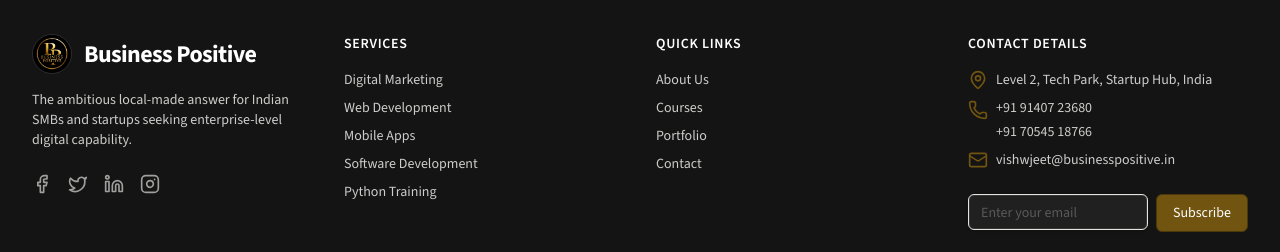
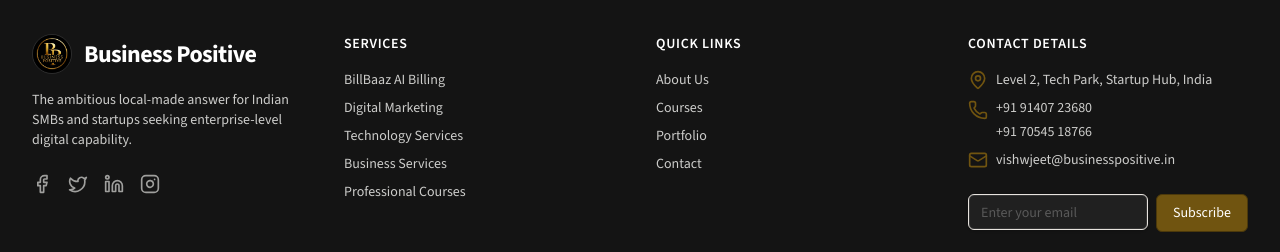
Before and after one commit to bipinpandey1306-ux/bussiness-positive, a React (Vite) app: page / in a window 1280 px wide. Shown: the part 2279-2531 px from the top of the page. Built offline with nearby package versions, Linux system fonts and the light colour scheme; a web font is replaced by a local one.

Commit message:
Update footer services list to match the new Business Growth services

```diff
--- a/src/components/layout/Footer.tsx
+++ b/src/components/layout/Footer.tsx
@@ -73,11 +73,11 @@
           <div>
             <h3 className="text-sm font-semibold tracking-wider text-white uppercase">Services</h3>
             <ul className="mt-4 space-y-2 text-sm text-secondary-foreground/80">
+              <li><Link href="/services" className="hover:text-white">BillBaaz AI Billing</Link></li>
               <li><Link href="/services" className="hover:text-white">Digital Marketing</Link></li>
-              <li><Link href="/services" className="hover:text-white">Web Development</Link></li>
-              <li><Link href="/services" className="hover:text-white">Mobile Apps</Link></li>
-              <li><Link href="/services" className="hover:text-white">Software Development</Link></li>
-              <li><Link href="/services" className="hover:text-white">Python Training</Link></li>
+              <li><Link href="/services" className="hover:text-white">Technology Services</Link></li>
+              <li><Link href="/services" className="hover:text-white">Business Services</Link></li>
+              <li><Link href="/services" className="hover:text-white">Professional Courses</Link></li>
             </ul>
           </div>
 
```
